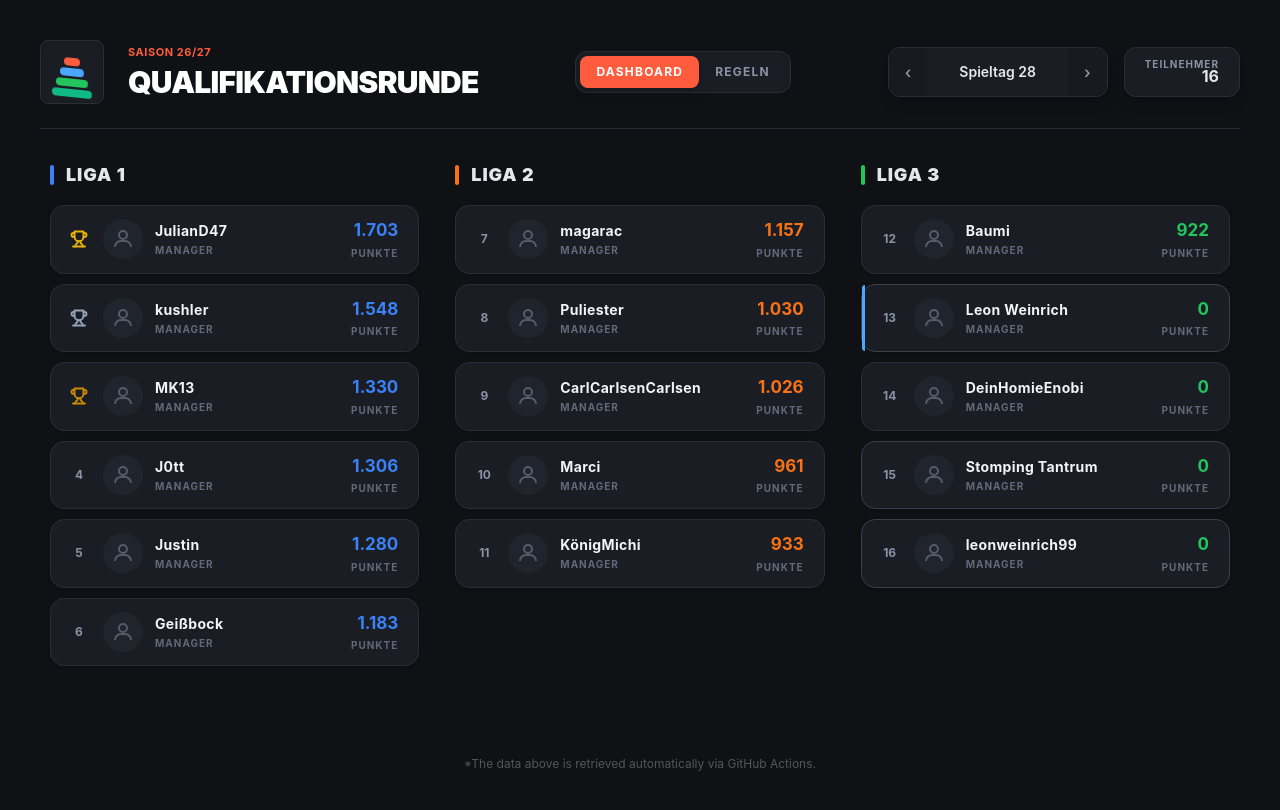
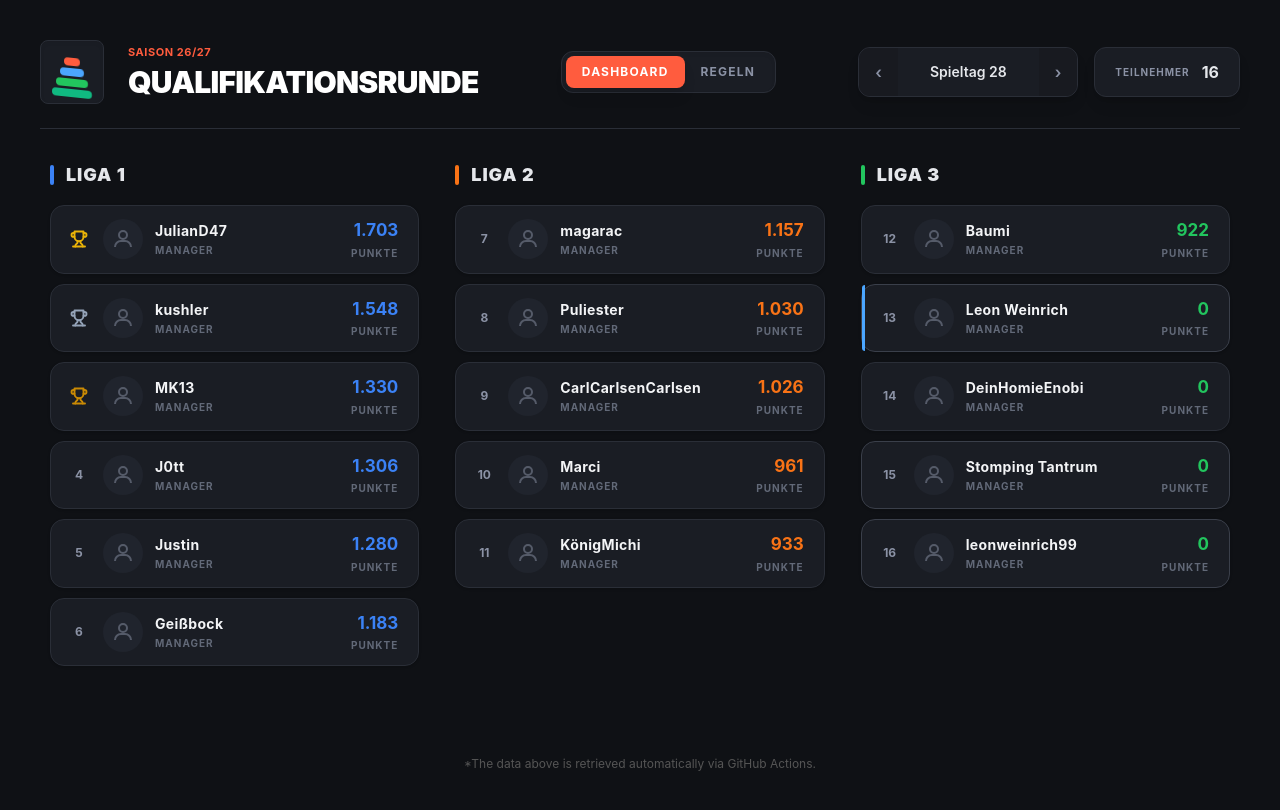
Before and after one commit to leonweinrich99/kickbase_ligasystem, a React app in the folder frontend/: page / in a window 1280 px wide. Built offline with nearby package versions, Linux system fonts and the light colour scheme; the HTML template or start-up script is replaced by a standard one.

Commit message:
UI Tweak: Align Teilnehmer label and number horizontally in header

```diff
--- a/frontend/src/App.jsx
+++ b/frontend/src/App.jsx
@@ -62,9 +62,9 @@ const Header = ({ matchday, participants }) => (
         <span className="px-4 sm:px-8 text-[11px] sm:text-sm text-gray-200 whitespace-nowrap">Spieltag {matchday}</span>
         <button className="px-3 sm:px-4 py-2 sm:py-3 text-[#8b92a5] hover:text-white transition-colors bg-[#181a20]">&rsaquo;</button>
       </div>
-      <div className="bg-[#1a1d24] border border-[#2a2e37] rounded-xl px-4 sm:px-5 py-2 shadow-lg flex flex-col justify-center items-end min-w-[80px] sm:min-w-0">
-        <span className="text-[8px] sm:text-[10px] font-bold text-[#8b92a5] tracking-widest leading-tight">TEILNEHMER</span>
-        <span className="text-sm sm:text-base font-bold text-gray-200 leading-tight block -mt-1">{participants}</span>
+      <div className="bg-[#1a1d24] border border-[#2a2e37] rounded-xl px-4 sm:px-5 py-2 shadow-lg flex items-center gap-3 min-w-0">
+        <span className="text-[8px] sm:text-[10px] font-bold text-[#8b92a5] tracking-widest leading-none uppercase">Teilnehmer</span>
+        <span className="text-sm sm:text-base font-bold text-gray-200 leading-none">{participants}</span>
       </div>
     </div>
   </div>
```
